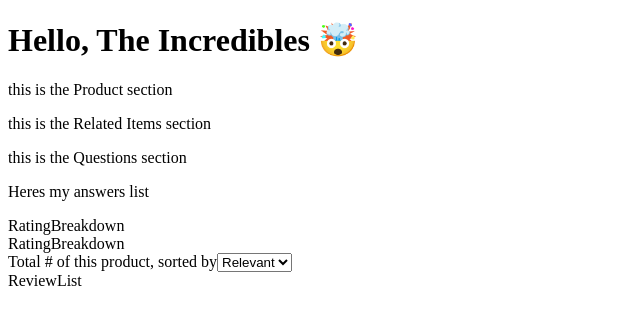
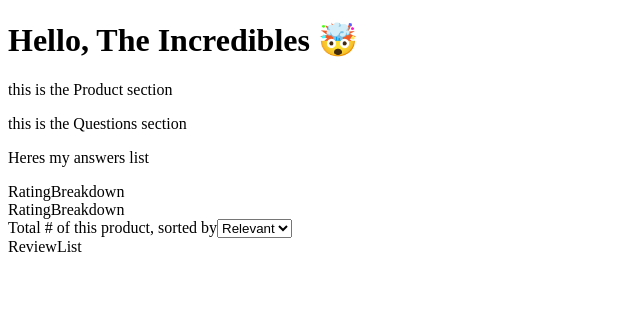
Before and after one commit to FEC-Incredibles/The-Mode-Collection-Client, a React (Create React App) app in the folder fec-incredibles/client/: page / in a window 1280 px wide. Shown: the top 324 px of the page, without its empty margins (0-640 px from the left). Built offline with nearby package versions, Linux system fonts and the light colour scheme; no server answers; the HTML template or start-up script is replaced by a standard one.

Commit message:
feat: related in progress

```diff
--- /dev/null
+++ b/fec-incredibles/client/src/RelatedItems/ExampleData/relatedProducts.json
@@ -0,0 +1,90 @@
+[
+  {
+      "id": 37311,
+      "campus": "hr-rfe",
+      "name": "Camo Onesie",
+      "slogan": "Blend in to your crowd",
+      "description": "The So Fatigues will wake you up and fit you in. This high energy camo will have you blending in to even the wildest surroundings.",
+      "category": "Jackets",
+      "default_price": "140.00",
+      "created_at": "2021-08-13T14:37:33.145Z",
+      "updated_at": "2021-08-13T14:37:33.145Z"
+  },
+  {
+      "id": 37312,
+      "campus": "hr-rfe",
+      "name": "Bright Future Sunglasses",
+      "slogan": "You've got to wear shades",
+      "description": "Where you're going you might not need roads, but you definitely need some shades. Give those baby blues a rest and let the future shine bright on these timeless lenses.",
+      "category": "Accessories",
+      "default_price": "69.00",
+      "created_at": "2021-08-13T14:37:33.145Z",
+      "updated_at": "2021-08-13T14:37:33.145Z"
+  },
+  {
+      "id": 37313,
+      "campus": "hr-rfe",
+      "name": "Morning Joggers",
+      "slogan": "Make yourself a morning person",
+      "description": "Whether you're a morning person or not.  Whether you're gym bound or not.  Everyone looks good in joggers.",
+      "category": "Pants",
+      "default_price": "40.00",
+      "created_at": "2021-08-13T14:37:33.145Z",
+      "updated_at": "2021-08-13T14:37:33.145Z"
+  },
+  {
+      "id": 37314,
+      "campus": "hr-rfe",
+      "name": "Slacker's Slacks",
+      "slogan": "Comfortable for everything, or nothing",
+      "description": "I'll tell you how great they are after I nap for a bit.",
+      "category": "Pants",
+      "default_price": "65.00",
+      "created_at": "2021-08-13T14:37:33.145Z",
+      "updated_at": "2021-08-13T14:37:33.145Z"
+  },
+  {
+      "id": 37315,
+      "campus": "hr-rfe",
+      "name": "Heir Force Ones",
+      "slogan": "A sneaker dynasty",
+      "description": "Now where da boxes where I keep mine? You should peep mine, maybe once or twice but never three times. I'm just a sneaker pro, I love Pumas and shell toes, but can't nothin compare to a fresh crispy white pearl",
+      "category": "Kicks",
+      "default_price": "99.00",
+      "created_at": "2021-08-13T14:37:33.145Z",
+      "updated_at": "2021-08-13T14:37:33.145Z"
+  },
+  {
+      "id": 37316,
+      "campus": "hr-rfe",
+      "name": "Pumped Up Kicks",
+      "slogan": "Faster than a just about anything",
+      "description": "The Pumped Up serves up crisp court style with a modern look. These shoes show off tennis-whites shades and are constructed with a supple leather upper and a classic rubber cupsole.",
+      "category": "Kicks",
+      "default_price": "89.00",
+      "created_at": "2021-08-13T14:37:33.145Z",
+      "updated_at": "2021-08-13T14:37:33.145Z"
+  },
+  {
+      "id": 37317,
+      "campus": "hr-rfe",
+      "name": "Blues Suede Shoes",
+      "slogan": "2019 Stanley Cup Limited Edition",
+      "description": "Touch down in the land of the Delta Blues in the middle of the pouring rain",
+      "category": "Dress Shoes",
+      "default_price": "120.00",
+      "created_at": "2021-08-13T14:37:33.145Z",
+      "updated_at": "2021-08-13T14:37:33.145Z"
+  },
+  {
+      "id": 37318,
+      "campus": "hr-rfe",
+      "name": "YEasy 350",
+      "slogan": "Just jumped over jumpman",
+      "description": "These stretchy knit shoes show off asymmetrical lacing and a big sculpted rubber midsole. In a nod to adidas soccer heritage.",
+      "category": "Kicks",
+      "default_price": "450.00",
+      "created_at": "2021-08-13T14:37:33.145Z",
+      "updated_at": "2021-08-13T14:37:33.145Z"
+  }
+]
--- a/fec-incredibles/client/src/RelatedItems/Related.jsx
+++ b/fec-incredibles/client/src/RelatedItems/Related.jsx
@@ -1,10 +1,13 @@
 import React from 'react'
+import relatedProducts from './ExampleData/relatedProducts.json'
 
 const Related = ({currentItemID}) => {
 
   return (
-    <div className='related'>
-      <p className='somethingBasic'>this is the Related Items section</p>
+    <div className='relatedProducts'>
+      {relatedProducts.map((item => {
+        return
+      }))}
     </div>
   )
 }
--- a/fec-incredibles/client/src/scss/related.scss
+++ b/fec-incredibles/client/src/scss/related.scss
@@ -1,4 +1,4 @@
-.related {
+.relatedProducts {
   .superBasic {
     color: white;
   }
```
Also changed, not shown: fec-incredibles/client/src/RelatedItems/ExampleData/product.json (added, +21 -0 lines), fec-incredibles/client/src/RelatedItems/ExampleData/demoImage.webp (added).
